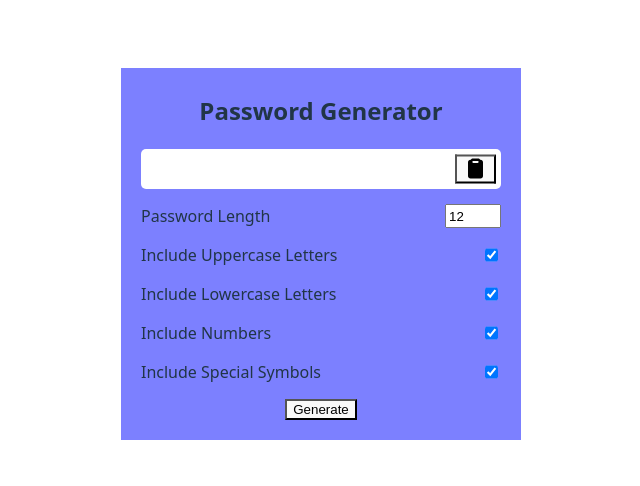
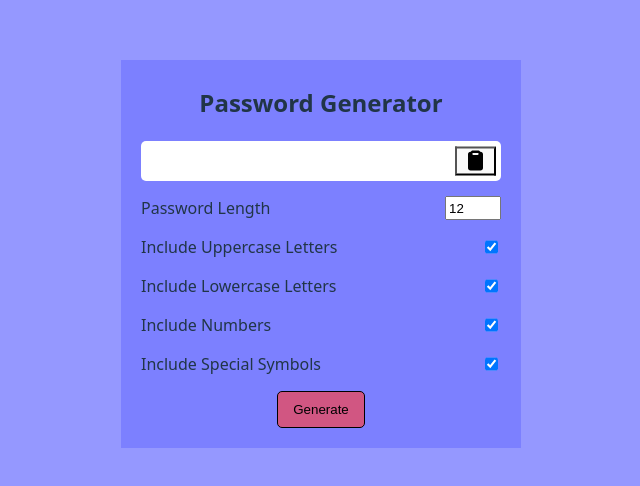
Before and after one commit to Omarf8/password-generator, a React (Vite) app: page / in a window 1280 px wide. Shown: the part 146-632 px from the top of the page, without its empty margins (319-959 px from the left). Built offline with nearby package versions, Linux system fonts and the light colour scheme.

Commit message:
Style Generate Button

```diff
--- a/src/index.css
+++ b/src/index.css
@@ -15,6 +15,7 @@
 
 body {
   margin: 0;
+  background-color: rgba(93, 98, 255, 0.65);
 }
 
 #root {
@@ -81,6 +82,22 @@ h2 {
   justify-content: space-between;
 }
 
+button#generate {
+  border: 1px solid black;
+  border-radius: 5px;
+  cursor: pointer;
+  padding: 10px 15px;
+  background-color: rgba(255, 64, 64, 0.65);
+}
+
+button#generate:hover {
+  background-color: rgba(255, 64, 64, 0.9);
+}
+
+/* button#generate:active {
+  background-color: red;
+} */
+
 /* button {
   border-radius: 8px;
   border: 1px solid transparent;
```
